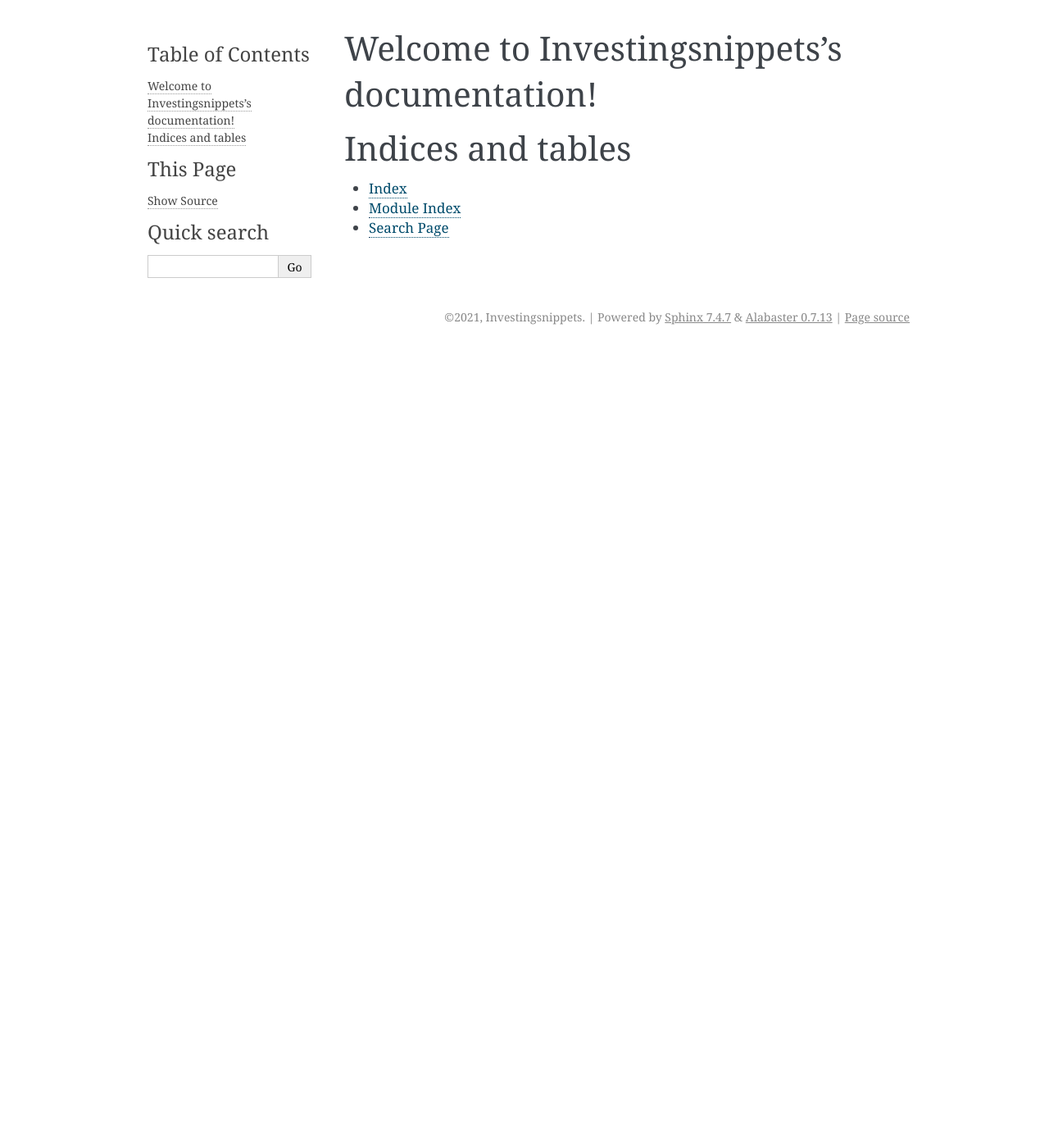
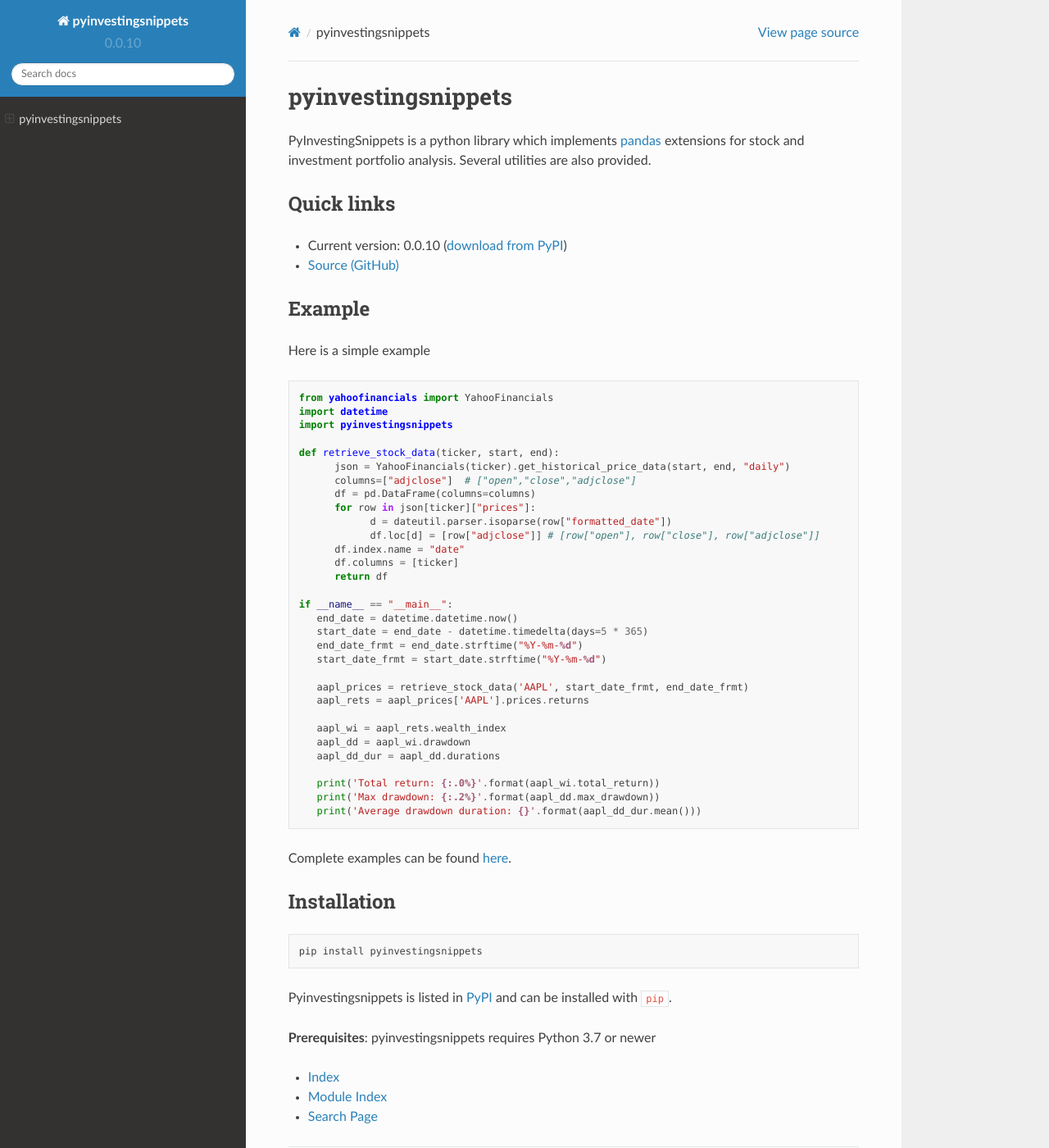
Before and after one commit to investingsnippets/pyinvestingsnippets, a Sphinx documentation site: the page built from docs/index.rst, in a window 1280 px wide and 1400 px high. Shown: the whole window at 82% size. Built offline with Sphinx 7.4.7 and the Read the Docs theme 2.0.0, drawn with Linux system fonts in a browser that asks for light colours; some of the changed text lies outside the part shown.

Commit message:
adds simple docs

```diff
--- a/docs/conf.py
+++ b/docs/conf.py
@@ -10,16 +10,20 @@
 # add these directories to sys.path here. If the directory is relative to the
 # documentation root, use os.path.abspath to make it absolute, like shown here.
 #
-# import os
-# import sys
-# sys.path.insert(0, os.path.abspath('.'))
+import os
+import sys
+sys.path.insert(0, os.path.abspath('..'))
+
+import pyinvestingsnippets
+
+version = release = pyinvestingsnippets.__version__
 
 
 # -- Project information -----------------------------------------------------
 
-project = 'Investingsnippets'
+project = 'pyinvestingsnippets'
 copyright = '2021, Investingsnippets'
-author = 'Investingsnippets'
+author = 'pyinvestingsnippets'
 
 
 # -- General configuration ---------------------------------------------------
@@ -28,7 +32,18 @@
 # extensions coming with Sphinx (named 'sphinx.ext.*') or your custom
 # ones.
 extensions = [
+    "sphinx.ext.autodoc",
+    "sphinx.ext.coverage",
+    "sphinx.ext.doctest",
+    "sphinx.ext.intersphinx",
+    "sphinx.ext.viewcode",
 ]
+
+autodoc_member_order = "bysource"
+autoclass_content = "both"
+autodoc_inherit_docstrings = False
+autodoc_docstring_signature = False
+coverage_skip_undoc_in_source = True
 
 # Add any paths that contain templates here, relative to this directory.
 templates_path = ['_templates']
@@ -46,7 +61,13 @@
 #
 html_theme = 'alabaster'
 
-# Add any paths that contain custom static files (such as style sheets) here,
-# relative to this directory. They are copied after the builtin static files,
-# so a file named "default.css" will overwrite the builtin "default.css".
-html_static_path = ['_static']
+on_rtd = os.environ.get("READTHEDOCS", None) == "True"
+
+# On RTD we can't import sphinx_rtd_theme, but it will be applied by
+# default anyway.  This block will use the same theme when building locally
+# as on RTD.
+if not on_rtd:
+    import sphinx_rtd_theme
+
+    html_theme = "sphinx_rtd_theme"
+    html_theme_path = [sphinx_rtd_theme.get_html_theme_path()]
--- a/docs/index.rst
+++ b/docs/index.rst
@@ -1,19 +1,71 @@
-.. Investingsnippets documentation master file, created by
-   sphinx-quickstart on Sun Sep  5 10:51:32 2021.
-   You can adapt this file completely to your liking, but it should at least
-   contain the root `toctree` directive.
+.. title:: pyinvestingsnippets
 
-Welcome to Investingsnippets's documentation!
-=============================================
+pyinvestingsnippets
+=====================
+
+PyInvestingSnippets is a python library which implements `pandas <https://pandas.pydata.org/>`_ extensions
+for stock and investment portfolio analysis. Several utilities are also provided.
+
+Quick links
+-----------
+
+* Current version: |version| (`download from PyPI <https://pypi.python.org/pypi/pyinvestingsnippets>`_)
+* `Source (GitHub) <https://github.com/investingsnippets/pyinvestingsnippets>`_
+
+Example
+-------
+
+Here is a simple example ::
+
+   from yahoofinancials import YahooFinancials
+   import datetime
+   import pyinvestingsnippets
+
+   def retrieve_stock_data(ticker, start, end):
+         json = YahooFinancials(ticker).get_historical_price_data(start, end, "daily")
+         columns=["adjclose"]  # ["open","close","adjclose"]
+         df = pd.DataFrame(columns=columns)
+         for row in json[ticker]["prices"]:
+               d = dateutil.parser.isoparse(row["formatted_date"])
+               df.loc[d] = [row["adjclose"]] # [row["open"], row["close"], row["adjclose"]]
+         df.index.name = "date"
+         df.columns = [ticker]
+         return df
+
+   if __name__ == "__main__":
+      end_date = datetime.datetime.now()
+      start_date = end_date - datetime.timedelta(days=5 * 365)
+      end_date_frmt = end_date.strftime("%Y-%m-%d")
+      start_date_frmt = start_date.strftime("%Y-%m-%d")
+
+      aapl_prices = retrieve_stock_data('AAPL', start_date_frmt, end_date_frmt)
+      aapl_rets = aapl_prices['AAPL'].prices.returns
+
+      aapl_wi = aapl_rets.wealth_index
+      aapl_dd = aapl_wi.drawdown
+      aapl_dd_dur = aapl_dd.durations
+
+      print('Total return: {:.0%}'.format(aapl_wi.total_return))
+      print('Max drawdown: {:.2%}'.format(aapl_dd.max_drawdown))
+      print('Average drawdown duration: {}'.format(aapl_dd_dur.mean()))
+
+Complete examples can be found `here <https://github.com/investingsnippets/pyinvestingsnippets/tree/master/examples>`_.
+
+
+Installation
+------------
+
+::
+
+    pip install pyinvestingsnippets
+
+Pyinvestingsnippets is listed in `PyPI <https://pypi.org/project/pyinvestingsnippets/>`_ and
+can be installed with ``pip``.
+
+**Prerequisites**: pyinvestingsnippets requires Python 3.7 or newer
 
 .. toctree::
-   :maxdepth: 2
-   :caption: Contents:
-
-
-
-Indices and tables
-==================
+   :titlesonly:
 
 * :ref:`genindex`
 * :ref:`modindex`
--- a/docs/requirements.txt
+++ b/docs/requirements.txt
@@ -1 +1,2 @@
 sphinx==3.2.1
+sphinx_rtd_theme
```
Also changed, not shown: README.md (+2 -1 lines).
